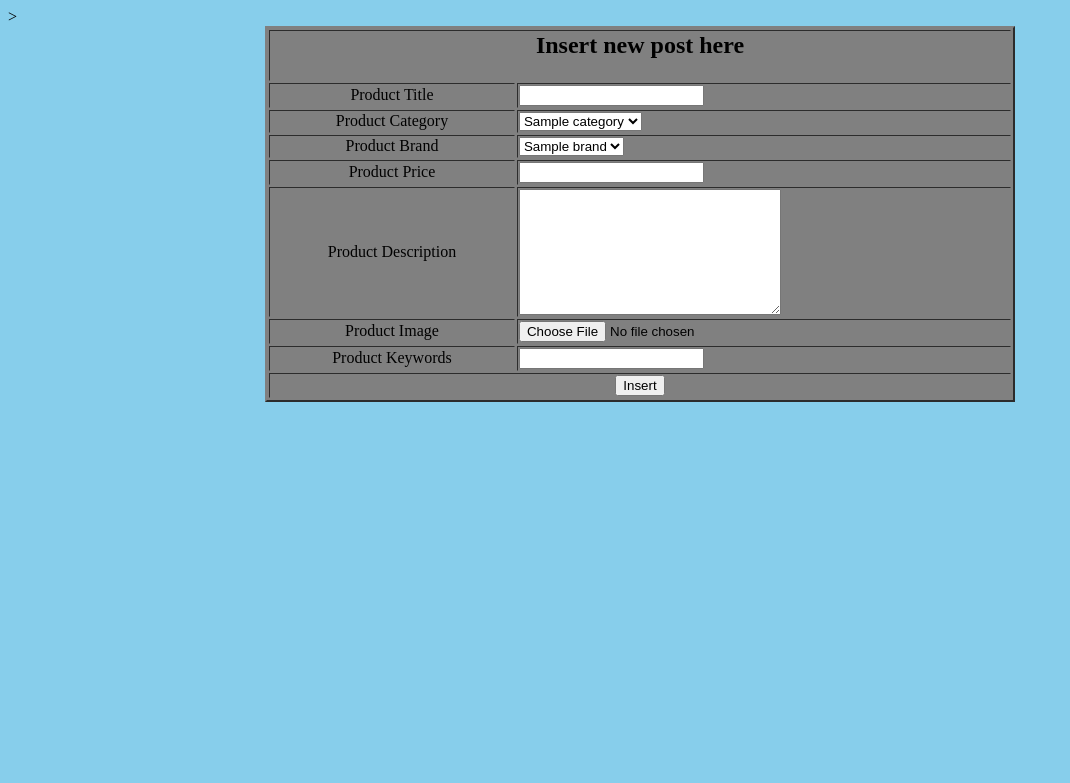
After one commit to avargaz/ecommercePlatform, a PHP site: page /adminPanel/insertProduct.php in a window 1280 px wide. The commit adds this page. Shown: the top 783 px of the page, without its empty margins (0-1070 px from the left). Run offline with PHP 8.4, Linux system fonts and the light colour scheme; tables that the repository leaves empty or names only in its code hold one stand-in row (values such as "Sample post"); some libraries are stand-ins or nearby versions.

Commit message:
added DB

```diff
--- /dev/null
+++ b/adminPanel/insertProduct.php
@@ -0,0 +1,87 @@
+<!DOCTYPE>
+<?php
+include ("../functions/functions.php");
+?>
+<html>
+    <head>
+      <script src="//cloud.tinymce.com/stable/tinymce.min.js"></script>
+        <script>tinymce.init({ selector:'textarea' });</script>
+        <title>Inserting Product</title>
+    </head>
+    <body bgcolor="skyblue">
+
+        <form action="insert_product.php" method="post" enctype="multipart/form-data">
+            <table align="center" width="750" border="2" bgcolor="gray">
+                <tr align="center">
+                    <td colspan="8"><h2>Insert new post here</h2></td>
+                </tr>
+                <tr align="center">
+                    <td>Product Title</td>
+                    <td align="left"><input type="text" name="product_title"/></td>
+                </tr>
+                <tr align="center">
+                    <td>Product Category</td>
+                    <td align="left">
+                        <select name="product_cat" >
+                            <?php
+                            getCategoriesOptions();
+                            ?>
+                        </select>
+                    </td>
+                </tr>
+                <tr align="center">
+                    <td>Product Brand</td>
+                    <td align="left" >
+                        <select name="product_brand">
+                            <?php
+                            getBrandsOptions();
+                            ?>
+                        </select>
+                    </td>
+                </tr>
+                <tr align="center">
+                    <td>Product Price</td>
+                    <td align="left"><input type="text" name="product_price" /></td>
+                </tr>
+                <tr align="center">
+                    <td>Product Description</td>
+                    <td align="left"><textarea name="product_desc" cols="30" rows="8" ></textarea></td>></td>
+                </tr>
+                <tr align="center">
+                    <td>Product Image</td>
+                    <td align="left"><input type="file" name="product_image" /></td>
+                </tr>
+                <tr align="center">
+                    <td>Product Keywords</td>
+                    <td align="left"><input type="text" name="product_keywords" /></td>
+                </tr>
+                <tr align="center">
+                    <td colspan="8"><input type="submit" name="insert_post" value="Insert"/></td>
+                </tr>
+
+            </table>
+        </form>
+
+    </body>
+</html>
+
+<?php
+    //if the insert button is clicked
+    if(isset($_POST['insert_post'])){
+        //getting the text data from fields
+        $product_title = $_POST['product_title'];
+        $product_cat = $_POST['product_cat'];
+        $product_brand = $_POST['product_brand'];
+        $product_price = $_POST['product_price'];
+        $product_desc = $_POST['product_desc'];
+        $product_keywords = $_POST['product_keywords'];
+        //getting the image
+        $product_image = $_FILES['product_image']['name'];
+        $product_image_tmp = $_FILES['product_image']['tmp_name'];
+
+        echo $insert_product = "INSERT INTO Products (product_cat, product_brand, product_title, product_price, product_desc, product_image, product_keywords) VALUES ('$product_cat', '$product_brand', '$product_title', '$product_price', '$product_desc', '$product_image', '$product_keywords')";
+        //echo $insert_product;
+    }
+
+
+?>
--- /dev/null
+++ b/functions/functions.php
@@ -0,0 +1,57 @@
+<?php
+
+//stablishing connection to DB
+$conn = mysqli_connect("localhost","root","","ecommerce");
+
+//getting categories
+function getCategories(){
+    global $conn;
+    $sqlString = "SELECT * FROM Categories";
+    $query = mysqli_query($conn, $sqlString);
+
+    while($row_cats = mysqli_fetch_array($query)){
+        $cat_id = $row_cats['cat_id'];
+        $cat_title = $row_cats['cat_title'];
+
+        echo "<li><a href='#'>$cat_title</a></li>";
+    }
+}
+
+//getting brands
+function getBrands(){
+    global $conn;
+    $sqlString = "SELECT * FROM Brands";
+    $query = mysqli_query($conn, $sqlString);
+
+    while($row_cats = mysqli_fetch_array($query)){
+        $brand_id = $row_cats['brand_id'];
+        $brand_title = $row_cats['brand_title'];
+
+        echo "<li><a href='#'>$brand_title</a></li>";
+    }
+}
+
+function getCategoriesOptions(){
+    global $conn;
+    $sqlString = "SELECT * FROM Categories";
+    $query = mysqli_query($conn, $sqlString);
+
+    while($row_cats = mysqli_fetch_array($query)){
+        $options_title = $row_cats['cat_title'];
+
+        echo "<option>$options_title</option>";
+    }
+}
+
+function getBrandsOptions(){
+    global $conn;
+    $sqlString = "SELECT * FROM Brands";
+    $query = mysqli_query($conn, $sqlString);
+
+    while($row_cats = mysqli_fetch_array($query)){
+        $options_title = $row_cats['brand_title'];
+
+        echo "<option>$options_title</option>";
+    }
+}
+?>
```
Also changed, not shown: css/style.css (+33 -2 lines), index.php (+15 -1 lines).
